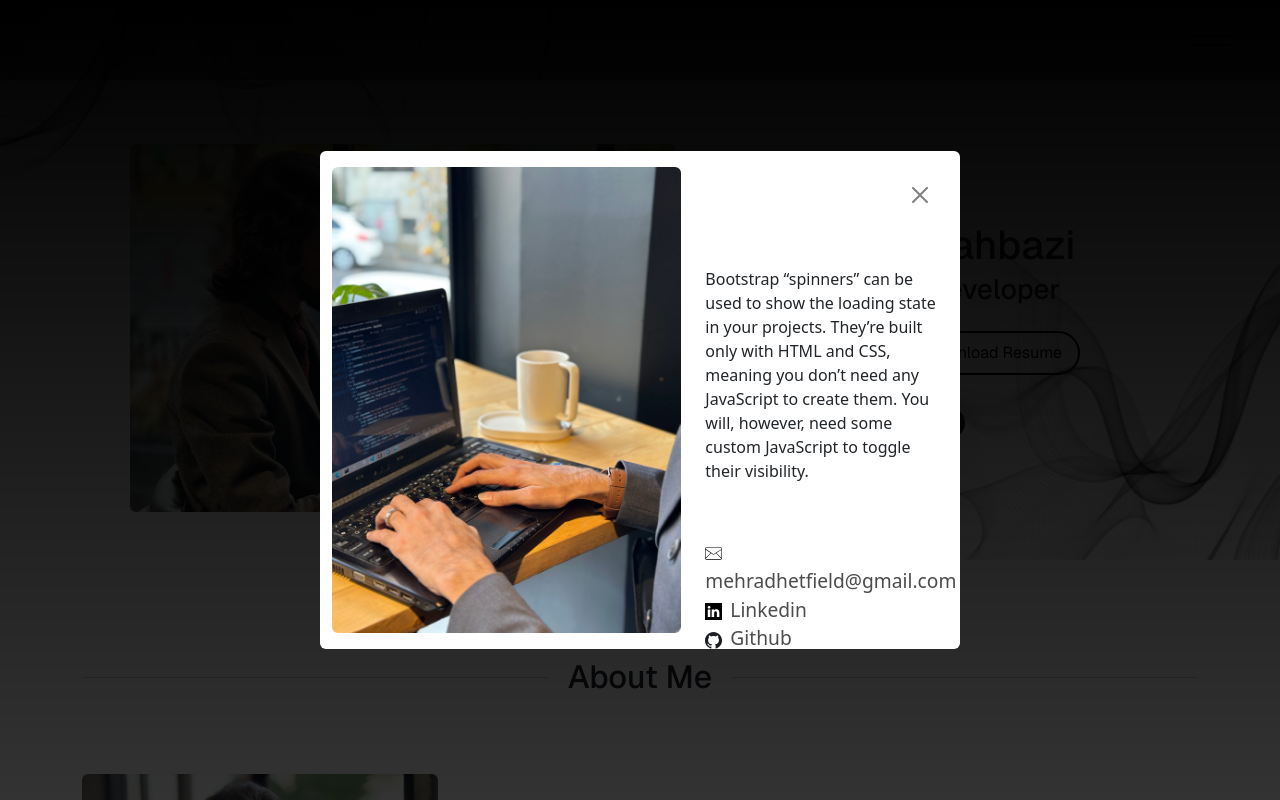
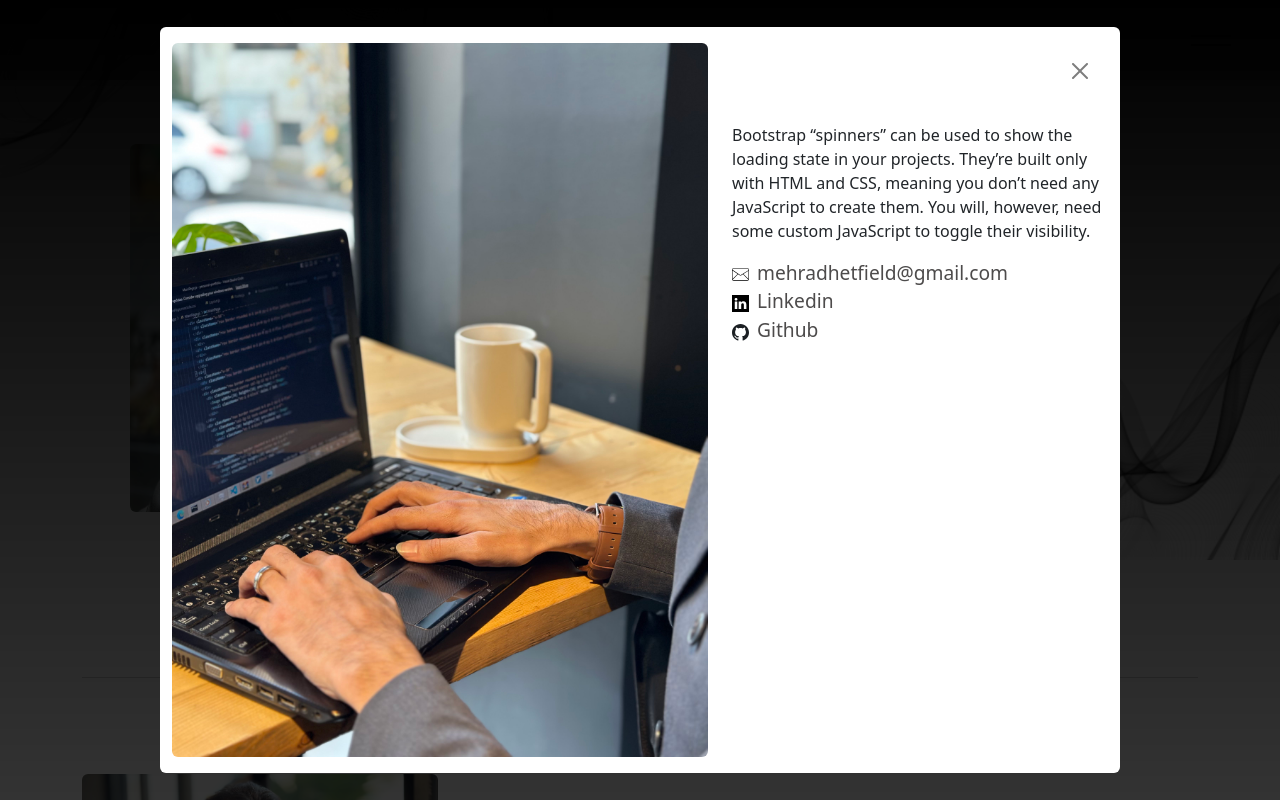
Before and after one commit to MehradKahbazi/personal-website, a Next.js app: page / in a window 1280 px wide. Both pictures are taken after a click on the link "Contact Me". Shown: the top 800 px of the page. Built offline with nearby package versions, Linux system fonts and the light colour scheme.

Commit message:
modal fix

```diff
--- a/src/components/CustomModal/CustomModal.js
+++ b/src/components/CustomModal/CustomModal.js
@@ -21,7 +21,7 @@ const CustomModal = () => {
   return (
     <div className={collapsed ? styles.collapsed : styles.menu}>
       <div className={`container-fluid ${styles.modalDialog}`}>
-        <div className={`row justify-content-center rounded bg-white py-3 ${styles.overflow}`}>
+        <div className={`row justify-content-center rounded bg-white py-3 overflow-y-auto h-100`}>
           <div className="col-lg-12 d-flex d-lg-none justify-content-end">
 
               <a
@@ -39,7 +39,7 @@ const CustomModal = () => {
             <Image src={hands} className="img-fluid rounded-2" />
           </div>
           <div className="col-lg-5">
-            <div className="row h-100">
+            <div className="row ">
               <div className={`col-lg-12 d-none d-lg-flex justify-content-end ${styles.close}`}>
               <a
                 href="#"
@@ -51,14 +51,18 @@ const CustomModal = () => {
                 }}
               ></a>
               </div>
-              <div className="col-lg-12 h-100 d-flex flex-column justify-content-around pt-4 pb-3">
-                <p>
+              <div className="col-lg-12 d-flex flex-column justify-content-around pt-4 pb-3">
+                <div className="row">
+                  <div className="col-12">
+                  <p>
                   Bootstrap “spinners” can be used to show the loading state in
                   your projects. They’re built only with HTML and CSS, meaning
                   you don’t need any JavaScript to create them. You will,
                   however, need some custom JavaScript to toggle their
                   visibility.
                 </p>
+                  </div>
+                </div>
                 <div className="d-flex flex-column justify-content-start">
                   <a
                     className={styles.link}
--- a/src/components/CustomModal/CustomModal.module.css
+++ b/src/components/CustomModal/CustomModal.module.css
@@ -42,6 +42,13 @@
     overflow-y: auto !important;
   }
 
+  @media screen and (max-width: 1400px) {
+    .modalDialog{
+      width: 75% !important;
+      /* height: 96%; */
+    }
+  }
+
   @media screen and (max-width: 760px)  {
     .modalDialog{
       width: 90% !important;
@@ -52,6 +59,9 @@
     .overflow{
       overflow-y: auto !important;
     }
+    .modalDialog{
+      height: 96%;
+    }
   }
 
   /* .close{
```
